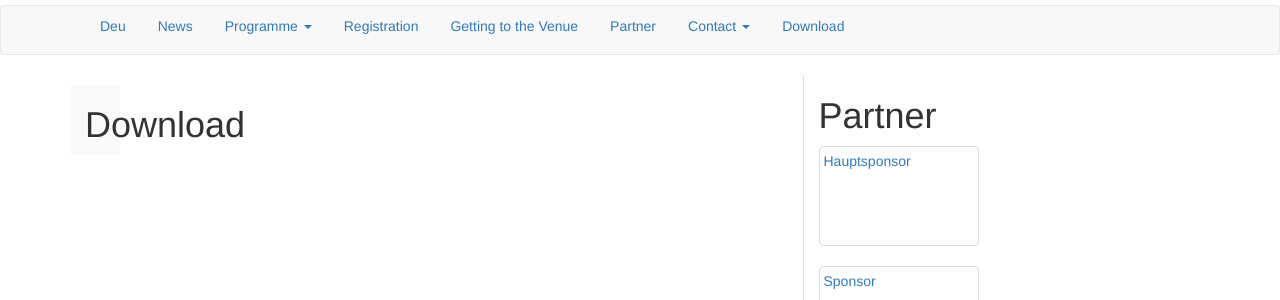
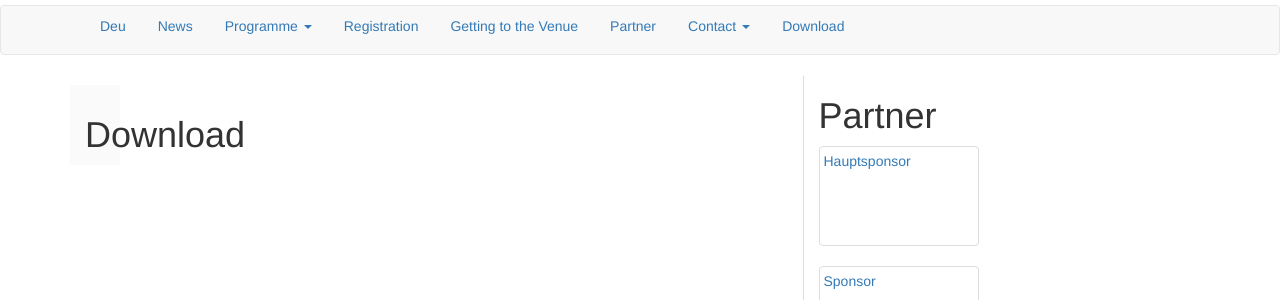
Before and after one commit to susedev/test, a Jekyll site: the page built from download.html, in a window 1280 px wide. Shown: the part 152-452 px from the top of the page. Built offline with Jekyll 4.4.1, drawn with Linux system fonts in a browser that asks for light colours; nearby versions of some CDN libraries.

Commit message:
Update page.html

```diff
--- a/_layouts/page.html
+++ b/_layouts/page.html
@@ -11,7 +11,7 @@ layout: base
 <div class="container">
  <div class="row">
   <div class="row-same-height row-same-height row-full-height">
-    <div class="col-md-2 col-md-height col-full-height" style="display: block; width: 50px; height:115%; background-color: #FAFAFA; margin-left: 15px; margin-top:10px;  box-sizing: border-box;">
+    <div class="col-md-2 col-md-height col-full-height" style="display: block; width: 50px; padding-top:10px; background-color: #FAFAFA; margin-left: 15px; margin-top:10px;  box-sizing: border-box;">
           <h1>{{ page.title }}</h1>
     </div>
     <div class="col-md-6 col-md-height col-full-height">
```
